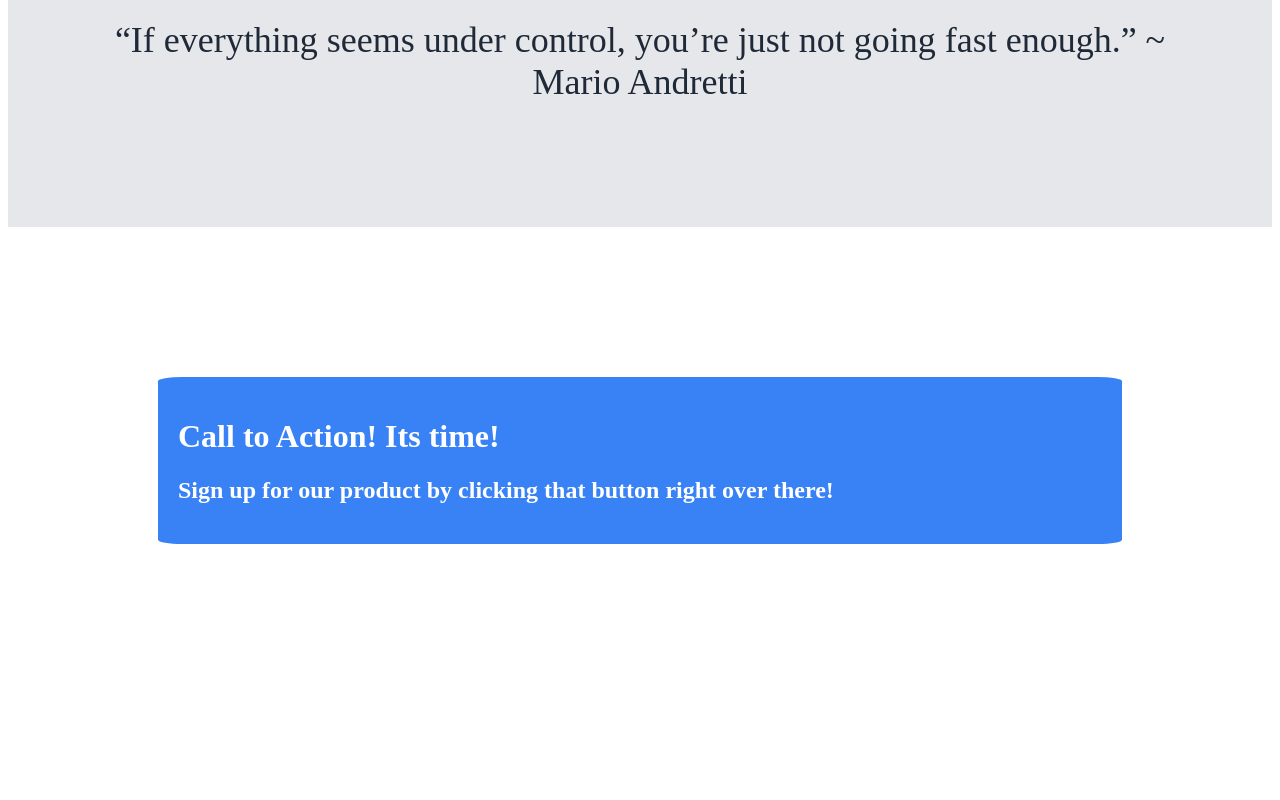
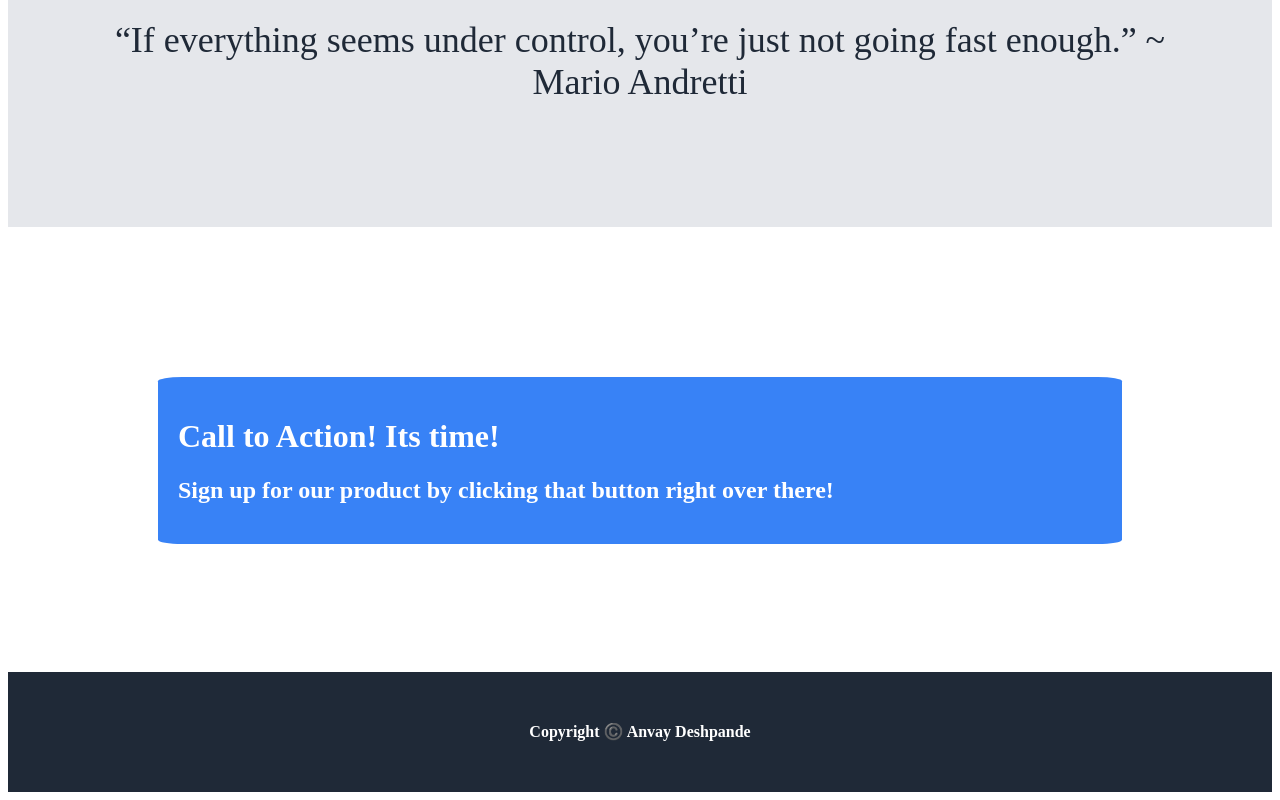
Before and after one commit to adspiderman/landing-page, a plain HTML site: page index.html in a window 1280 px wide. Shown: the part 1509-2309 px from the top of the page. Before the commit the page ends 2241 px from the top, so only its background shows below. Drawn offline with Linux system fonts and the light colour scheme.

Commit message:
finished

```diff
--- a/index.html
+++ b/index.html
@@ -101,6 +101,14 @@
 
 
 
+        <div class="footer">
+            <h1 class="f">Copyright ©️ Anvay Deshpande</h1>
+
+
+        </div>
+
+
+
 
     </body>
 
--- a/style.css
+++ b/style.css
@@ -62,6 +62,12 @@ ul {
     outline:none;
     padding: 8px;
     color: white;
+}
+
+
+.sn:hover {
+    font-size: 30px;
+
 }
 
 
@@ -148,7 +154,8 @@ ul {
     padding: 8px;
 
     margin-left: 1500px;
-    margin-top: -200px;
+    display: flex;
+    margin-top: -100px;
 
 
 
@@ -159,3 +166,16 @@ ul {
 .tusk:hover {
     background-color: #1F2937;
 }
+
+
+.footer {
+    background-color: #1F2937;
+    padding: 40px;
+}
+
+
+.f {
+    font-size: 16px;
+    display: flex;
+    justify-content: center;
+}
```
